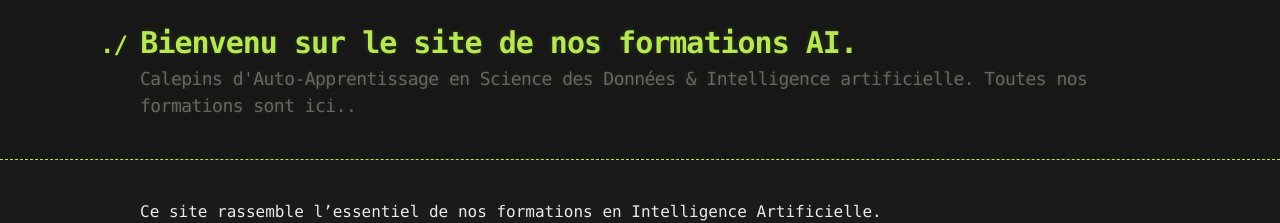
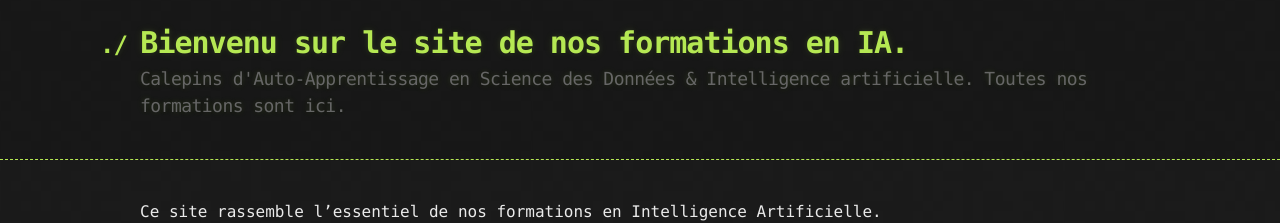
Before and after one commit to ai-technipreneurs/Nos-Formations-AI, a Jekyll site: the page built from index.md, in a window 1280 px wide. Shown: the top 223 px of the page. Built offline with Jekyll 4.4.1, drawn with Linux system fonts in a browser that asks for light colours.

```diff
--- a/_config.yml
+++ b/_config.yml
@@ -1,5 +1,5 @@
-title: Bienvenu sur le site de nos formations AI.
-description: Calepins d'Auto-Apprentissage en Science des Données & Intelligence artificielle. Toutes nos formations sont ici..
+title: Bienvenu sur le site de nos formations en IA.
+description: Calepins d'Auto-Apprentissage en Science des Données & Intelligence artificielle. Toutes nos formations sont ici.
 show_downloads: true
 google_analytics:
 theme: jekyll-theme-hacker
```
